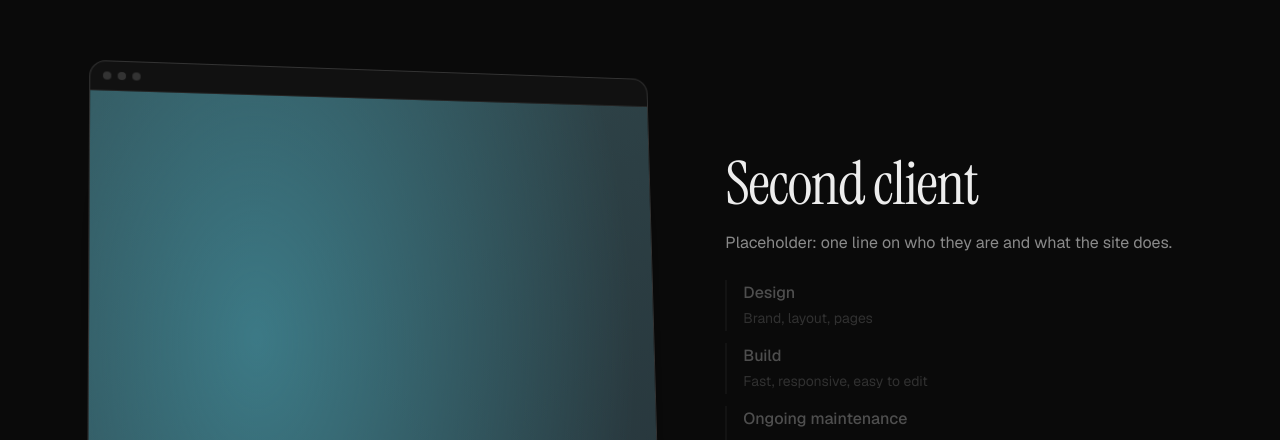
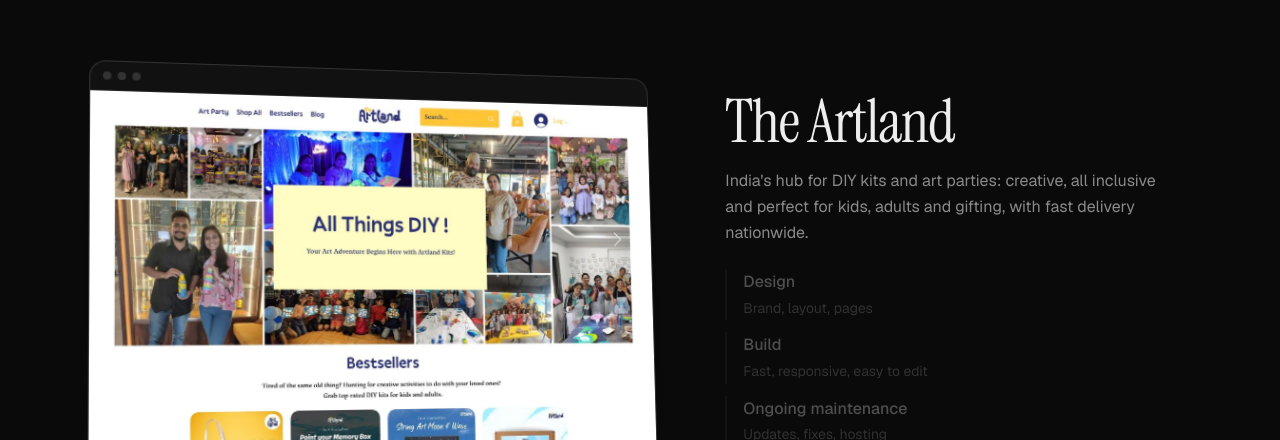
Before and after one commit to abhishek-0621/abhisheklalwani.in, a Next.js app in the folder apps/web/: page /freelance in a window 1280 px wide. Shown: the part 2360-2800 px from the top of the page. Built offline with nearby package versions, Linux system fonts and the light colour scheme.

Commit message:
Freelance: Wealth Her Way and The Artland with full-page screenshots
Co-Authored-By: Claude Opus 5.5 <noreply@anthropic.com>

```diff
--- a/apps/web/src/components/journey/device-stage.tsx
+++ b/apps/web/src/components/journey/device-stage.tsx
@@ -32,7 +32,7 @@ export function DeviceStage({ client, index }: { client: Client; index: number }
           <div className="device-screen relative h-[34dvh] overflow-hidden lg:h-[56dvh]">
             {client.screenshot?.src ? (
               <div className="device-shot relative w-full">
-                <Image src={client.screenshot.src} alt={client.screenshot.alt ?? `${client.name} website`} width={1440} height={4000} sizes="(min-width: 1024px) 55vw, 95vw" className="h-auto w-full" />
+                <Image src={client.screenshot.src} alt={client.screenshot.alt ?? `${client.name} website`} width={client.screenshot.width} height={client.screenshot.height} sizes="(min-width: 1024px) 55vw, 95vw" className="h-auto w-full" />
               </div>
             ) : (
               <Photo index={index ? 6 : 0} label="Full-page screenshot" className="device-shot h-[300%] !rounded-none" />
--- a/apps/web/src/content/freelance.ts
+++ b/apps/web/src/content/freelance.ts
@@ -9,7 +9,8 @@ export type Client = {
   /** One line on who they are and what the site needed to do. */
   about: string;
   url?: string;
-  screenshot?: Photo;
+  /** Full-page capture; width and height are the image's pixel size. */
+  screenshot?: Photo & { width: number; height: number };
   work: { label: string; note: string }[];
 };
 
@@ -20,6 +21,18 @@ const defaultWork = [
 ];
 
 export const clients: Client[] = [
-  { name: "Wealth Her Way", about: "Placeholder: one line on who they are and what the site does.", work: defaultWork },
-  { name: "Second client", about: "Placeholder: one line on who they are and what the site does.", work: defaultWork },
+  {
+    name: "Wealth Her Way",
+    about: "Women × Money × Wealth. Owned by Pooja Surana, in partnership with Zenflow Finance.",
+    url: "https://www.wealthherway.in/",
+    screenshot: { src: "/freelance/wealth-her-way-full.jpg", alt: "The full Wealth Her Way homepage", width: 1200, height: 8192 },
+    work: defaultWork,
+  },
+  {
+    name: "The Artland",
+    about: "India's hub for DIY kits and art parties: creative, all inclusive and perfect for kids, adults and gifting, with fast delivery nationwide.",
+    url: "https://www.theartland.in/",
+    screenshot: { src: "/freelance/the-artland-full.jpg", alt: "The full Artland homepage", width: 1200, height: 3545 },
+    work: defaultWork,
+  },
 ];
```
Also changed, not shown: apps/web/public/freelance/the-artland-full.jpg (added), apps/web/public/freelance/wealth-her-way-full.jpg (added).
